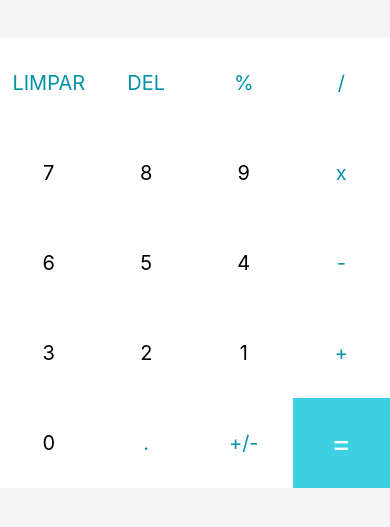
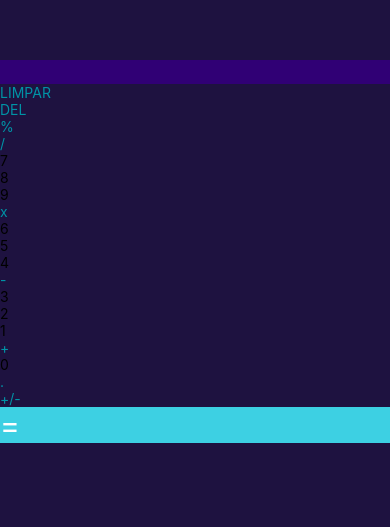
Before and after one commit to claudiney-cs/atv02-melhorias-calculadora, a React Native app: screen / in a window 390 px wide. Shown: the part 171-698 px from the top of the page. Built offline with nearby package versions, Linux system fonts and the light colour scheme.

Commit message:
Atualizações

```diff
--- a/App.js
+++ b/App.js
@@ -63,7 +63,7 @@ export default function App() {
     <View style={styles.container}>
 
       {/* Area onde o resultado é exibido */}
-      <View style={styles.results}>
+      <View style={styles.resultContainer}>
         <Text style={styles.historyText}>{lastNumber}</Text>
         <Text style={styles.resultText}>{currentNumber}</Text>
         <View>
@@ -73,12 +73,32 @@ export default function App() {
 
             {buttons.map((button) =>
               button === '=' ? // Mapeamento do botão =
-                <TouchableOpacity onPress={() => handleInput(button)} key={button} style={[styles.button, { backgroundColor: '#3dd0e3' }]}>
-                  <Text style={[styles.textButton, { color: "white", fontSize: 30 }]}>{button}</Text>
+                <TouchableOpacity onPress={() =>
+                  handleInput(button)}
+                  key={button}
+                  style={[styles.button, {
+                    backgroundColor: '#3dd0e3'
+                  }]}>
+                  <Text style={[styles.textButton, {
+                    color: "white",
+                    fontSize: 30
+                  }]}>
+                    {button}
+                  </Text>
                 </TouchableOpacity>
+
                 : // Mapeamento dos outros botões
-                <TouchableOpacity onPress={() => handleInput(button)} key={button} style={styles.button}>
-                  <Text style={[styles.textButton, { color: typeof (button) === 'number' ? 'black' : '#0093a6' }]}>{button}</Text>
+
+                <TouchableOpacity onPress={() =>
+                  handleInput(button)}
+                  key={button}
+                  style={styles.button}>
+                  <Text style={[styles.textButton, {
+                    color: typeof (button) === 'number' ?
+                      'black' : '#0093a6'
+                  }]}>
+                    {button}
+                  </Text>
                 </TouchableOpacity>
             )}
           </View>
@@ -93,38 +113,47 @@ const styles = StyleSheet.create({
   container: {
     flex: 1,
   },
-  results: {
+
+  resultContainer: {
     flex: 2,
     justifyContent: "center",
-    backgroundColor: "#f5f5f5"
+    backgroundColor: "#1E1240"
   },
+
   resultText: {
+    flex: 0,
+    backgroundColor: '#300075',
     color: "#282F38",
     fontSize: 32,
     fontWeight: "bold",
     padding: 12,
     textAlign: "right"
   },
-  historyText: {
-    color: "#7c7c7c",
-    fontSize: 20,
-    marginRight: 10,
-    alignSelf: 'flex-end',
-  },
-  buttons: {
-    flexDirection: 'row',
-    flexWrap: 'wrap',
-  },
-  button: {
-    backgroundColor: 'white',
-    alignItems: 'center',
-    justifyContent: 'center',
-    minWidth: 90,
-    minHeight: 90,
-    flex: 2,
-  },
-  textButton: {
-    color: "#7c7c7c",
-    fontSize: 20,
-  }
+
+
+
+
+
+ //historyText: {
+  //  color: "#fff7c7c7c",
+   // fontSize: 20,
+   // marginRight: 10,
+   // alignSelf: 'flex-end',
+  //},
+  //buttons: {
+    //flexDirection: 'row',
+    //flexWrap: 'wrap',
+  //},
+  //button: {
+   // backgroundColor: '#300075',
+   // alignItems: 'center',
+   // justifyContent: 'center',
+   // minWidth: 90,
+   // minHeight: 90,
+   // flex: 2,
+  //},
+  //textButton: {
+  //  color: "#fff",
+   // fontSize: 20,
+ // }
 });
```
Also changed, not shown: 239 other files (tests, documents, lock files or other folders).
